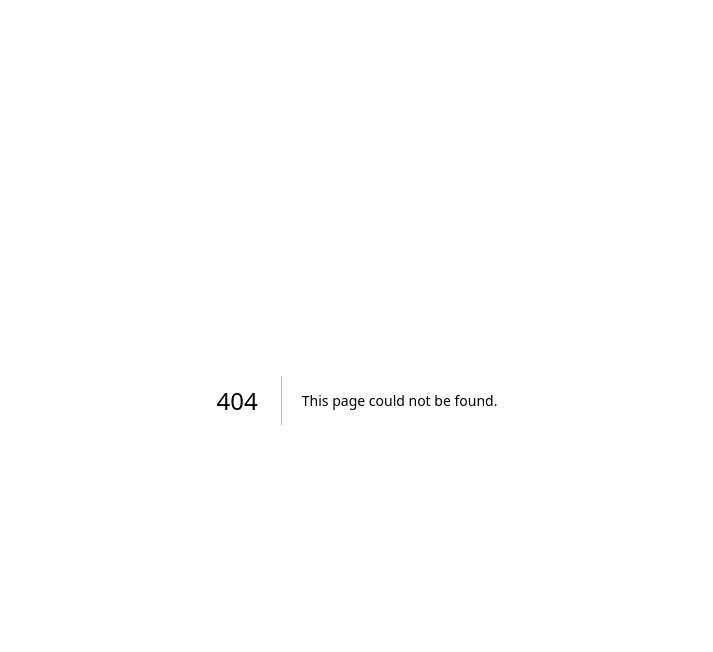
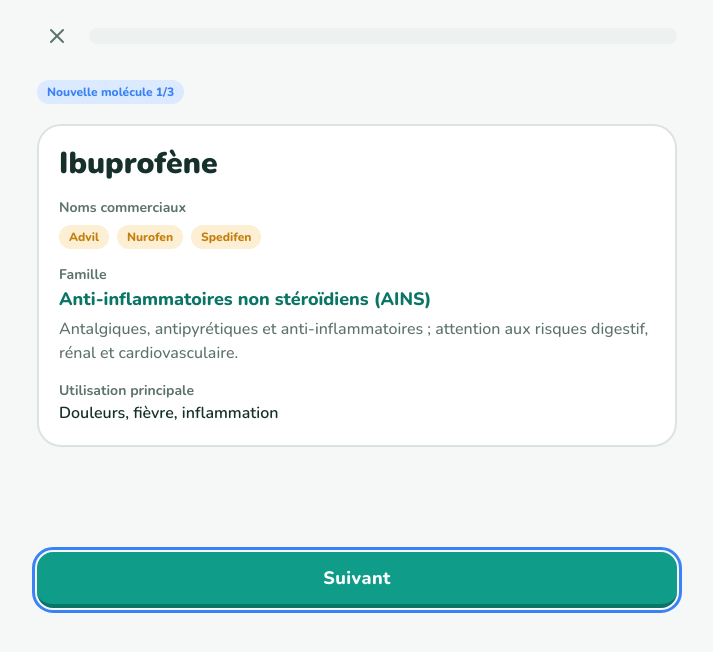
Before and after one commit to Periicles/LearnMedications, a Next.js app: page /demo in a window 1280 px wide. Before the commit this address had no page. Shown: the top 652 px of the page, without its empty margins (283-996 px from the left). Built offline with nearby package versions, Linux system fonts and the light colour scheme.

Commit message:
feat(demo): add public demo lesson

```diff
--- /dev/null
+++ b/src/app/demo/page.tsx
@@ -0,0 +1,14 @@
+import type { Metadata } from "next";
+import { Suspense } from "react";
+import { LessonSkeleton } from "@/features/quiz/components/lesson-skeleton";
+import { DemoLesson } from "@/features/demo/components/demo-lesson";
+
+export const metadata: Metadata = { title: "Leçon d'essai" };
+
+export default function DemoPage() {
+  return (
+    <Suspense fallback={<LessonSkeleton />}>
+      <DemoLesson />
+    </Suspense>
+  );
+}
--- /dev/null
+++ b/src/features/demo/components/demo-lesson.tsx
@@ -0,0 +1,32 @@
+import { connection } from "next/server";
+import { ButtonLink } from "@/components/ui/button";
+import { ROUTES } from "@/constants/routes";
+import { getCatalog, pickSubstances } from "@/features/content/lib/catalog";
+import { LessonPlayer } from "@/features/quiz/components/lesson-player";
+import { buildLessonPlan } from "@/features/quiz/lib/plan";
+
+export async function DemoLesson() {
+  await connection();
+  const catalog = getCatalog();
+  const [lesson] = catalog.collections[0].lessons;
+  const targets = pickSubstances(lesson.substanceSlugs);
+  const plan = buildLessonPlan(lesson.title, targets, catalog, "learn");
+
+  return (
+    <LessonPlayer
+      plan={plan}
+      exitHref={ROUTES.home}
+      summaryFooter={
+        <div className="flex w-full flex-col gap-2">
+          <p className="text-ink-soft font-semibold">
+            Créez un compte pour enregistrer vos progrès, gagner de l&apos;XP et débloquer tous les
+            parcours.
+          </p>
+          <ButtonLink href={ROUTES.signup} variant="accent" size="large" fullWidth>
+            Créer mon compte
+          </ButtonLink>
+        </div>
+      }
+    />
+  );
+}
```
